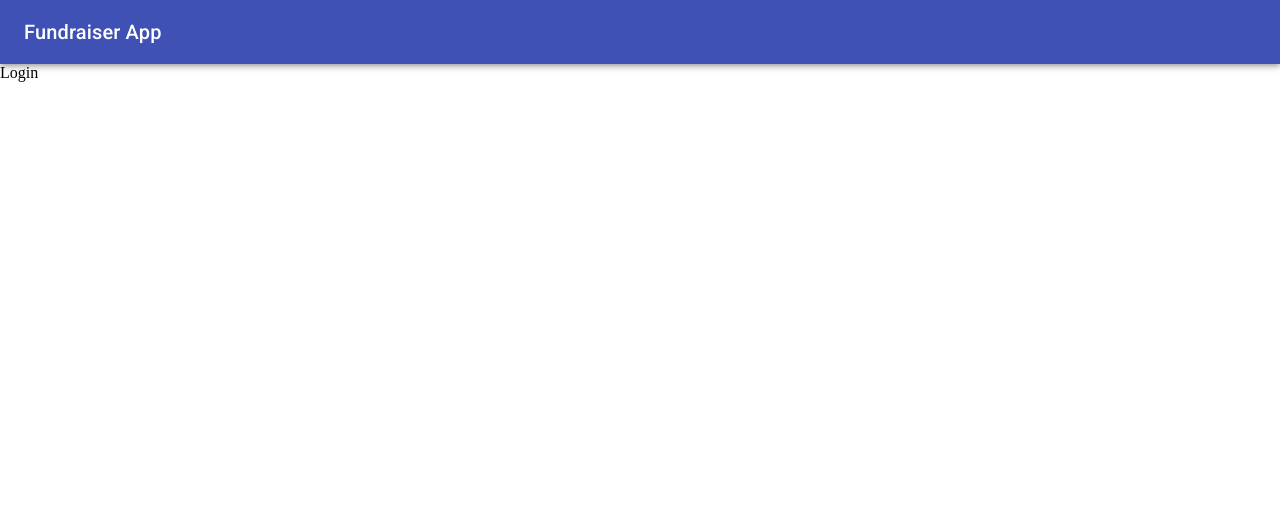
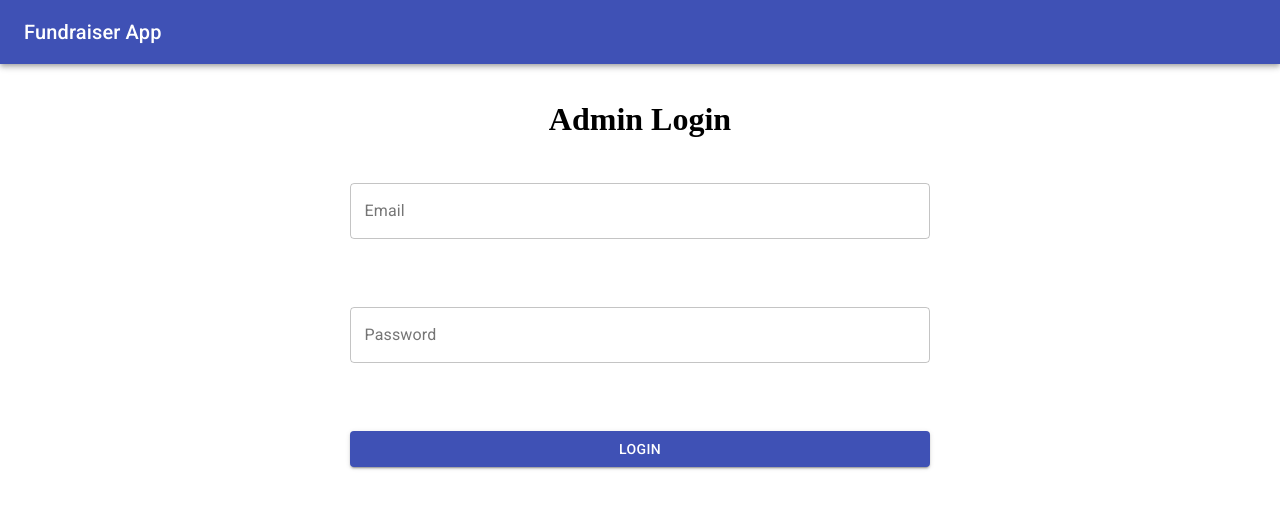
Before and after one commit to BhumiTech4Change/BhumiDonationBackend, a React (Create React App) app in the folder client/: page /admin/login in a window 1280 px wide. Shown: the top 508 px of the page. Built offline with nearby package versions, Linux system fonts and the light colour scheme; no server answers.

Commit message:
login flow done

```diff
--- a/client/src/App.js
+++ b/client/src/App.js
@@ -3,22 +3,36 @@ import Fundraiser from './components/fundraiser/Fundraiser'
 import { BrowserRouter as Router, Switch, Route } from 'react-router-dom'
 import PaymentState from './context/payment/PaymentState'
 import AuthState from './context/auth/AuthState'
+import AlertState from './context/alert/AlertState'
 import Navbar from './components/layout/Navbar'
 import NotFound from './components/layout/NotFound'
 import Login from './components/auth/Login'
+import Dashboard from './components/admin/Dashboard'
+import Container from '@material-ui/core/Container'
+import Alerts from './components/layout/Alerts'
 
 const App = () => {
   return (
     <AuthState>
       <PaymentState>
+        <AlertState>
           <Router>
             <Navbar />
+            <Container>
+              <Alerts />
               <Switch>
-            <Route exact path='/fundraiser/:shortUrl' component={Fundraiser} />
+                <Route
+                  exact
+                  path='/fundraiser/:shortUrl'
+                  component={Fundraiser}
+                />
                 <Route exact path='/admin/login' component={Login} />
+                <Route exact path='/admin' component={Dashboard} />
                 <Route component={NotFound} />
               </Switch>
+            </Container>
           </Router>
+        </AlertState>
       </PaymentState>
     </AuthState>
   )
--- /dev/null
+++ b/client/src/components/admin/Dashboard.js
@@ -0,0 +1,7 @@
+import React from 'react'
+
+const Dashboard = () => {
+  return <div>Dashboard</div>
+}
+
+export default Dashboard
--- a/client/src/components/auth/Login.js
+++ b/client/src/components/auth/Login.js
@@ -1,7 +1,97 @@
-import React from 'react'
+import React, { useState, useEffect } from 'react'
+import { useAlert, setAlert } from '../../context/alert/AlertState'
+import { clearErrors, login, useAuth } from '../../context/auth/AuthState'
+import TextField from '@material-ui/core/TextField'
+import Button from '@material-ui/core/Button'
 
-const Login = () => {
-  return <div>Login</div>
+const Login = (props) => {
+  const [, alertDispatch] = useAlert()
+  const [authState, authDispatch] = useAuth()
+  const { isAuthenticated, error } = authState
+
+  useEffect(() => {
+    if (isAuthenticated) props.history.push('/admin')
+
+    if (
+      [
+        'This email is not registered',
+        'Incorrect password',
+        'Validation error',
+      ].includes(error)
+    ) {
+      setAlert(alertDispatch, 'Incorrect credentials', 'error')
+      clearErrors(authDispatch)
+    }
+    if (error === 'You do not have admin priviliges') {
+      setAlert(alertDispatch, error, 'error')
+      clearErrors(authDispatch)
+    }
+  }, [error, isAuthenticated, props.history, authDispatch, alertDispatch])
+
+  const [user, setUser] = useState({
+    email: '',
+    password: '',
+  })
+
+  const { email, password } = user
+
+  const onChange = (e) => setUser({ ...user, [e.target.name]: e.target.value })
+
+  const onSubmit = (e) => {
+    e.preventDefault()
+
+    if (email === '' || password === '')
+      setAlert(alertDispatch, 'Please enter both email and password', 'error')
+    else {
+      login(authDispatch, { email, password })
+    }
+  }
+
+  return (
+    <div style={formDivStyles}>
+      <h1>Admin Login</h1>
+      <form onSubmit={onSubmit} style={formStyles}>
+        <TextField
+          label='Email'
+          name='email'
+          type='email'
+          variant='outlined'
+          value={email}
+          onChange={onChange}
+          fullWidth
+        />
+        <TextField
+          label='Password'
+          name='password'
+          type='password'
+          variant='outlined'
+          value={password}
+          onChange={onChange}
+          fullWidth
+        />
+        <Button variant='contained' color='primary' type='submit'>
+          Login
+        </Button>
+      </form>
+    </div>
+  )
+}
+
+const formDivStyles = {
+  width: '100%',
+  height: '100vh',
+  textAlign: 'center',
+  padding: '3%',
+}
+
+const formStyles = {
+  width: '50%',
+  height: '50%',
+  margin: 'auto',
+  paddingTop: '1%',
+  display: 'flex',
+  flexDirection: 'column',
+  justifyContent: 'space-around',
 }
 
 export default Login
--- /dev/null
+++ b/client/src/components/layout/Alerts.js
@@ -0,0 +1,18 @@
+import React from 'react'
+import { useAlert } from '../../context/alert/AlertState'
+import Alert from '@material-ui/lab/Alert'
+
+const Alerts = () => {
+  const [alertState] = useAlert()
+  const { alerts } = alertState
+  return (
+    alerts.length > 0 &&
+    alerts.map((alert) => (
+      <Alert key={alert.id} variant='filled' severity={alert.type}>
+        {alert.msg}
+      </Alert>
+    ))
+  )
+}
+
+export default Alerts
--- a/client/src/context/alert/AlertState.js
+++ b/client/src/context/alert/AlertState.js
@@ -1,30 +1,34 @@
 import { useContext, useReducer } from 'react'
-import authReducer from '../auth/authReducer'
 import alertContext from './alertContext'
 import AlertContext from './alertContext'
 import alertReducer from './alertReducer'
-import {SET_ALERT,REMOVE_ALERT} from '../types'
-import {nanoid} from nanoid
+import { SET_ALERT, REMOVE_ALERT } from '../types'
+import { nanoid } from 'nanoid'
 
 export const useAlert = () => {
   const { state, dispatch } = useContext(alertContext)
   return [state, dispatch]
 }
 
-export const setAlert = (msg, type, timeout = 5000) => {
-    const id = nanoid()
-    dispatch({
-        type:SET_ALERT,
-        payload:{
-            msg,type,id
-        }
-    })
+export const setAlert = (dispatch, msg, type, timeout = 5000) => {
+  const id = nanoid()
+  dispatch({
+    type: SET_ALERT,
+    payload: {
+      msg,
+      type,
+      id,
+    },
+  })
 
-    setTimeout(() => dispatch({
-        type:REMOVE_ALERT,
-        payload:id
-    }),timeout)
-
+  setTimeout(
+    () =>
+      dispatch({
+        type: REMOVE_ALERT,
+        payload: id,
+      }),
+    timeout
+  )
 }
 
 const AlertState = (props) => {
--- a/client/src/context/alert/alertReducer.js
+++ b/client/src/context/alert/alertReducer.js
@@ -1,11 +1,11 @@
 import { SET_ALERT, REMOVE_ALERT } from '../types'
 
-const alertReducer = (action, state) => {
+const alertReducer = (state, action) => {
   switch (action.type) {
     case SET_ALERT:
       return {
         ...state,
-        alerts: state.alerts.push(action.payload),
+        alerts: [action.payload, ...state.alerts],
       }
     case REMOVE_ALERT:
       return {
--- a/client/src/context/auth/AuthState.js
+++ b/client/src/context/auth/AuthState.js
@@ -10,6 +10,7 @@ import {
   USER_LOADED,
   AUTH_ERROR,
   CLEAR_ERRORS,
+  ACCESS_ERROR,
 } from '../types'
 
 export const useAuth = () => {
@@ -32,7 +33,7 @@ export const loadUser = async (dispatch) => {
       payload: res.data.user,
     })
   } catch (err) {
-    dispatch({ type: AUTH_ERROR })
+    dispatch({ type: AUTH_ERROR, payload: err.response.data.msg })
   }
 }
 
@@ -40,12 +41,16 @@ export const login = async (dispatch, formData) => {
   try {
     const res = await axios.post('/api/auth', formData, config)
 
-    dispatch({
-      type: LOGIN_SUCCESS,
-      payload: res.data.token,
-    })
-
-    loadUser(dispatch)
+    if (res.status === 201) {
+      dispatch({
+        type: LOGIN_SUCCESS,
+        payload: res.data.token,
+      })
+    } else
+      dispatch({
+        type: ACCESS_ERROR,
+        payload: `You do not have admin priviliges`,
+      })
   } catch (err) {
     dispatch({
       type: LOGIN_FAIL,
--- a/client/src/context/auth/authReducer.js
+++ b/client/src/context/auth/authReducer.js
@@ -5,6 +5,7 @@ import {
   USER_LOADED,
   AUTH_ERROR,
   CLEAR_ERRORS,
+  ACCESS_ERROR,
 } from '../types'
 
 const authReducer = (state, action) => {
@@ -22,7 +23,9 @@ const authReducer = (state, action) => {
         token: action.payload,
         loading: false,
         isAuthenticated: true,
+        error: null,
       }
+    case ACCESS_ERROR:
     case AUTH_ERROR:
     case LOGIN_FAIL:
     case LOGOUT:
--- a/client/src/context/types.js
+++ b/client/src/context/types.js
@@ -15,5 +15,6 @@ export const USER_LOADED = 'USER_LOADED'
 export const AUTH_ERROR = 'AUTH_ERROR'
 export const LOGIN_SUCCESS = 'LOGIN_SUCCESS'
 export const LOGIN_FAIL = 'LOGIN_FAIL'
+export const ACCESS_ERROR = 'ACCESS_ERROR'
 export const LOGOUT = 'LOGOUT'
 export const CLEAR_ERRORS = 'CLEAR_ERRORS'
--- a/client/src/utils/setAuthToken.js
+++ b/client/src/utils/setAuthToken.js
@@ -2,7 +2,7 @@ import axios from 'axios'
 
 const setAuthToken = (token) => {
   if (token) {
-    axios.defaults.headers.common['Authorization'] = token
+    axios.defaults.headers.common['Authorization'] = `Bearer ${token}`
     localStorage.setItem('token', token)
   } else {
     delete axios.defaults.headers.common['Authorization']
```
Also changed, not shown: 1 other file (tests, documents, lock files or other folders). Lines whose indentation alone changed are shown as unchanged.
